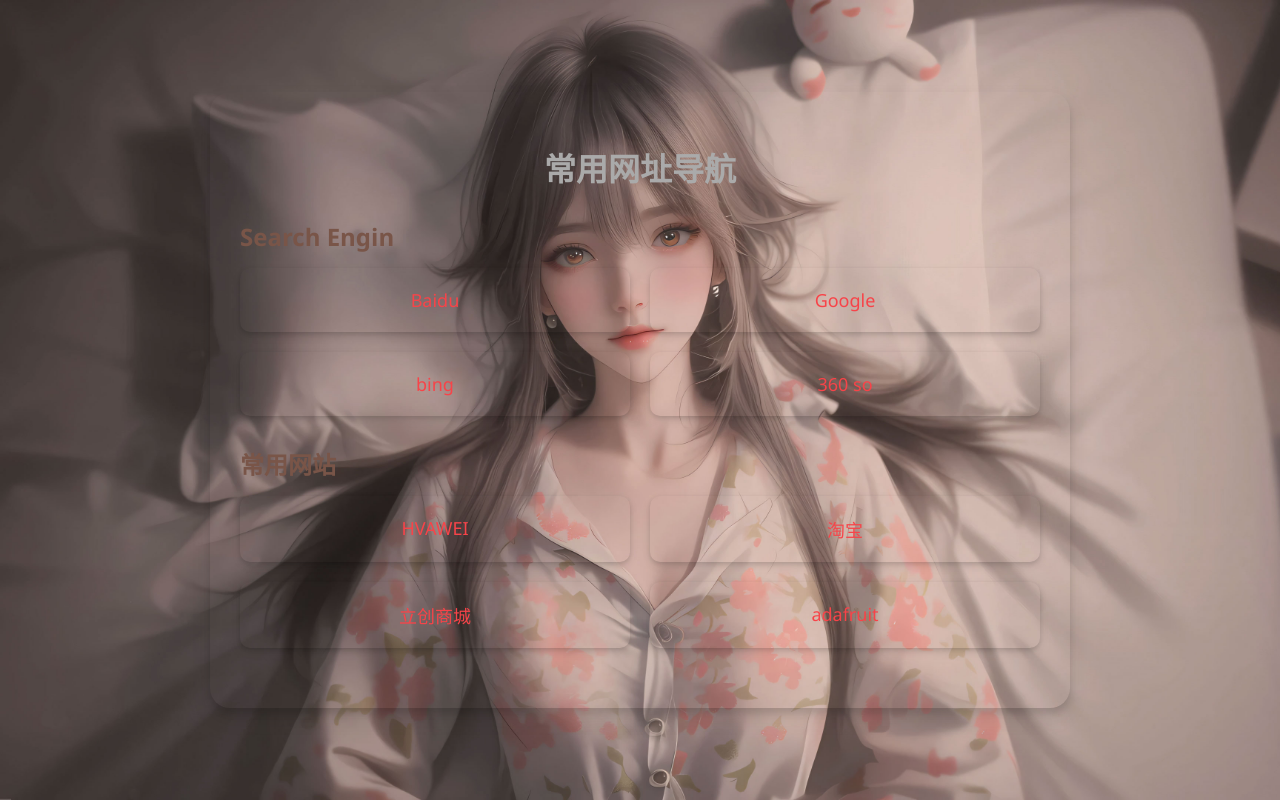
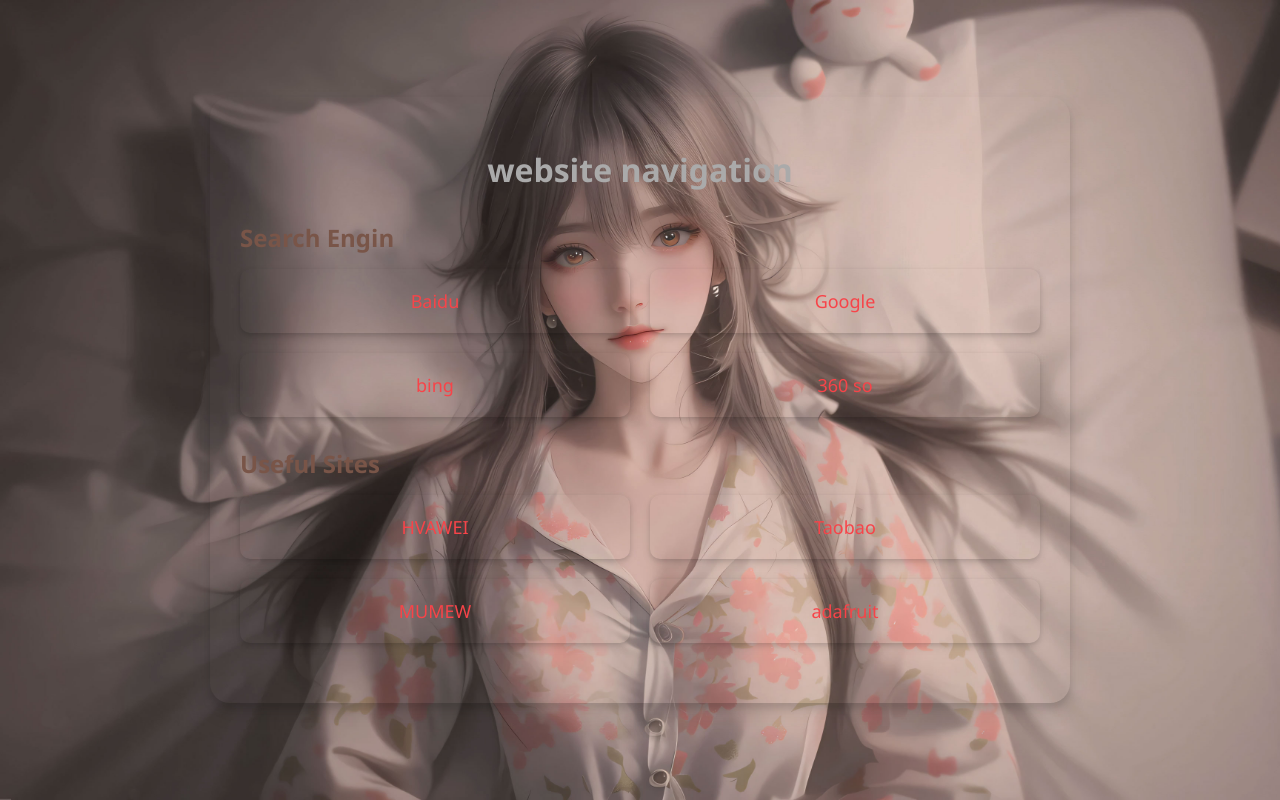
Before and after one commit to Sankwo/Sankwo.github.io, a plain HTML site: page index.html in a window 1280 px wide. Drawn offline with Linux system fonts and the light colour scheme.

Commit message:
Add files via upload
Add contents

```diff
--- a/index.html
+++ b/index.html
@@ -3,8 +3,12 @@
 
 <head>
     <meta charset="UTF-8">
-    <meta name="viewport" content="width=device-width, initial-scale=1.0">
-    <title>hvawai网址导航目录</title>
+   <meta name="author" content="MUMEW: AIOT PROVIDER" />
+   <meta name="description" content="Mumew is an AI hardware/software platform. www.mumew.com, Mumew pronounced/mju:'mju/, Its name is a recursive acronym for "MUMEW Unite Many Electronic Works". We provide a complete range of services - schematic design, PCB layout, prototyping, firmware development and even mass production. We can help you bring your ideas to creations. Our vision is to become a global influence IP in technology.">
+   <meta name="keywords" content="AI, AIIOT, smart hardware, Focus on connecting things. Mumew Technology. Mumew Limited.">
+   <meta name="viewport" content="width=device-width, initial-scale=1.0">
+   <title>Mumew AI Platform</title>
+
     <style>
         body {
             font-family: 'Segoe UI', Tahoma, Geneva, Verdana, sans-serif;
@@ -83,7 +87,7 @@
 
 <body>
     <div class="container">
-        <h1>常用网址导航</h1>
+        <h1>website navigation</h1>
         <div class="category">
             <h2>Search Engin</h2>
             <div class="links">
@@ -102,16 +106,16 @@
             </div>
         </div>
         <div class="category">
-            <h2>常用网站</h2>
+            <h2>Useful Sites</h2>
             <div class="links">
                 <div class="link">
                     <a href="https://www.hvawei.com">HVAWEI</a>
                 </div>
                 <div class="link">
-                    <a href="https://www.taobao.com">淘宝</a>
+                    <a href="https://www.taobao.com">Taobao</a>
                 </div>
                 <div class="link">
-                    <a href="https://www.szlcsc.com">立创商城</a>
+                    <a href="https://www.mumew.com">MUMEW</a>
                 </div>
                 <div class="link">
                     <a href="https://www.adafruit.com">adafruit</a>
```
